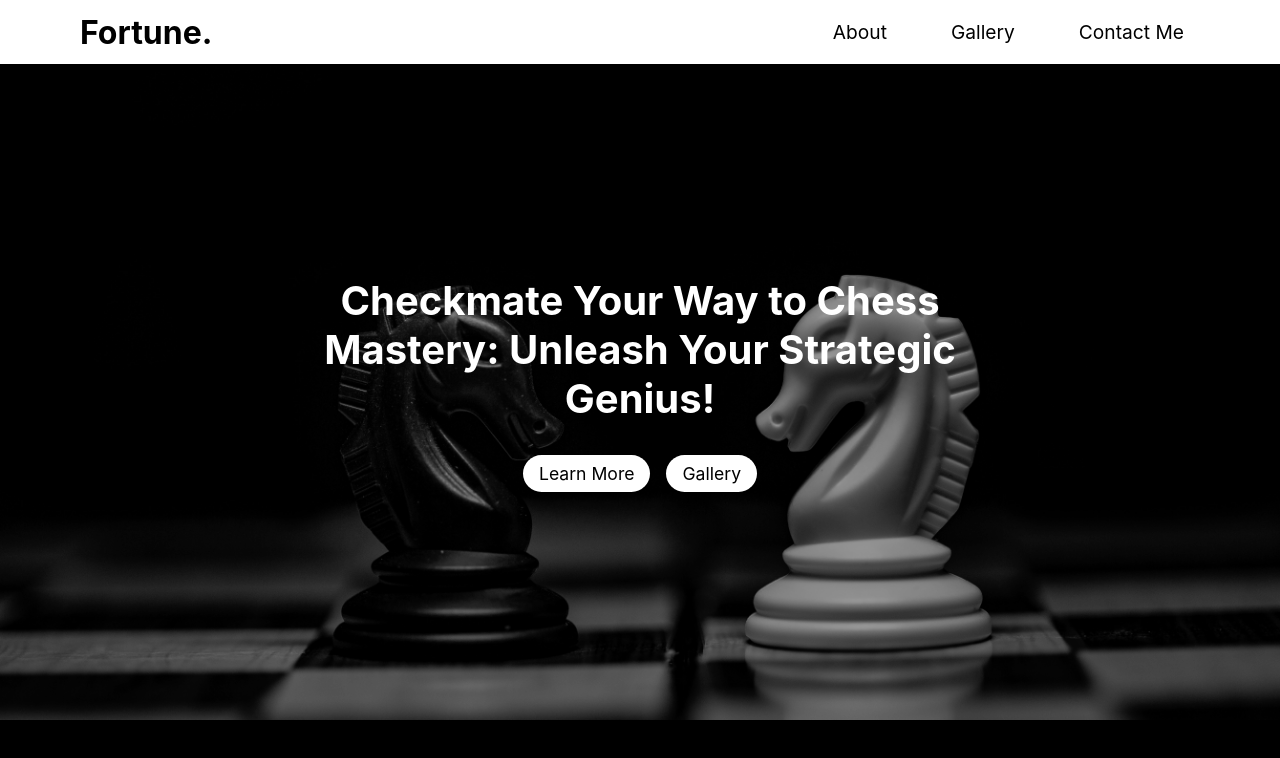
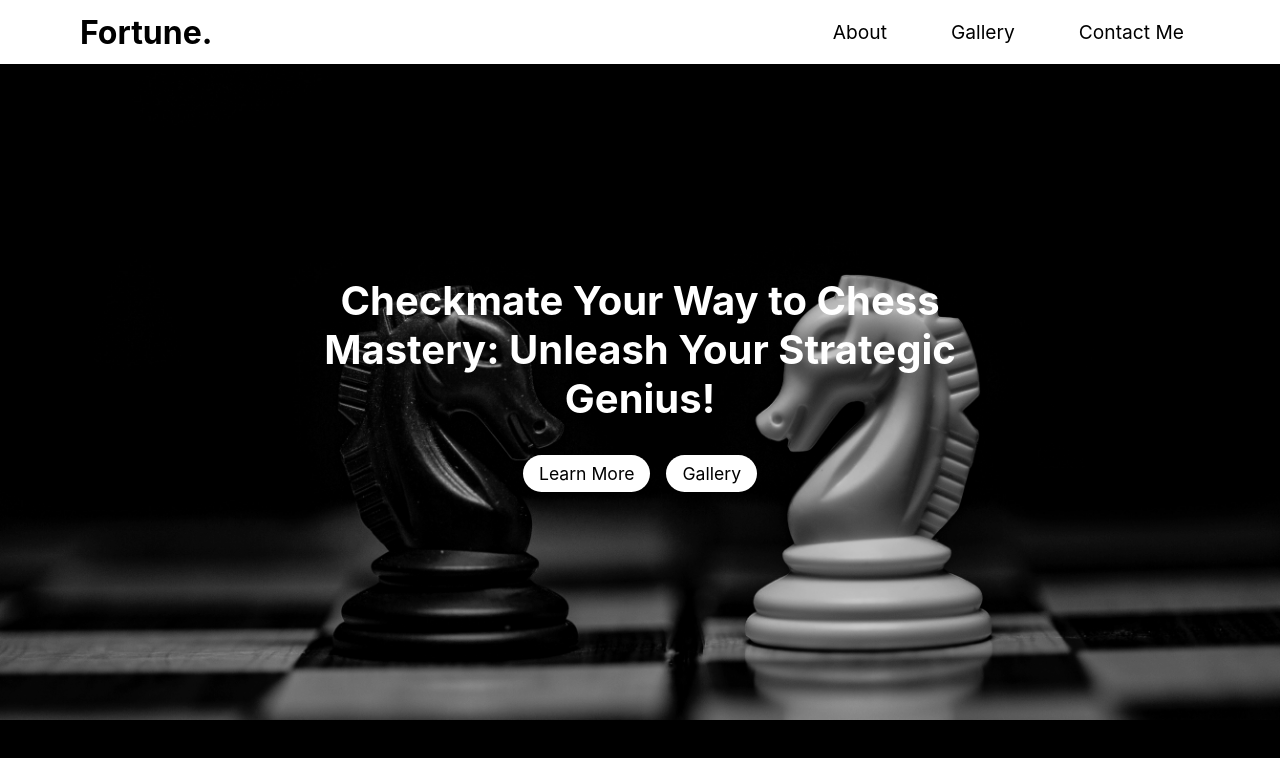
Before and after one commit to AfrokingJasper/Techmonstro-Internship-Challenge, a React (Create React App) app: page / in a window 1280 px wide. Shown: the top 758 px of the page. Built offline with nearby package versions, Linux system fonts and the light colour scheme.

Commit message:
gradient adjusting

```diff
--- a/src/components/Intro/LandingView.css
+++ b/src/components/Intro/LandingView.css
@@ -18,7 +18,7 @@
   position: absolute;
   height: 100%;
   width: 100%;
-  background-color: rgba(0, 0, 0, 0.4);
+  background-color: rgba(0, 0, 0, 0.2);
 }
 
 /* styling the content container, title and buttons */
```
